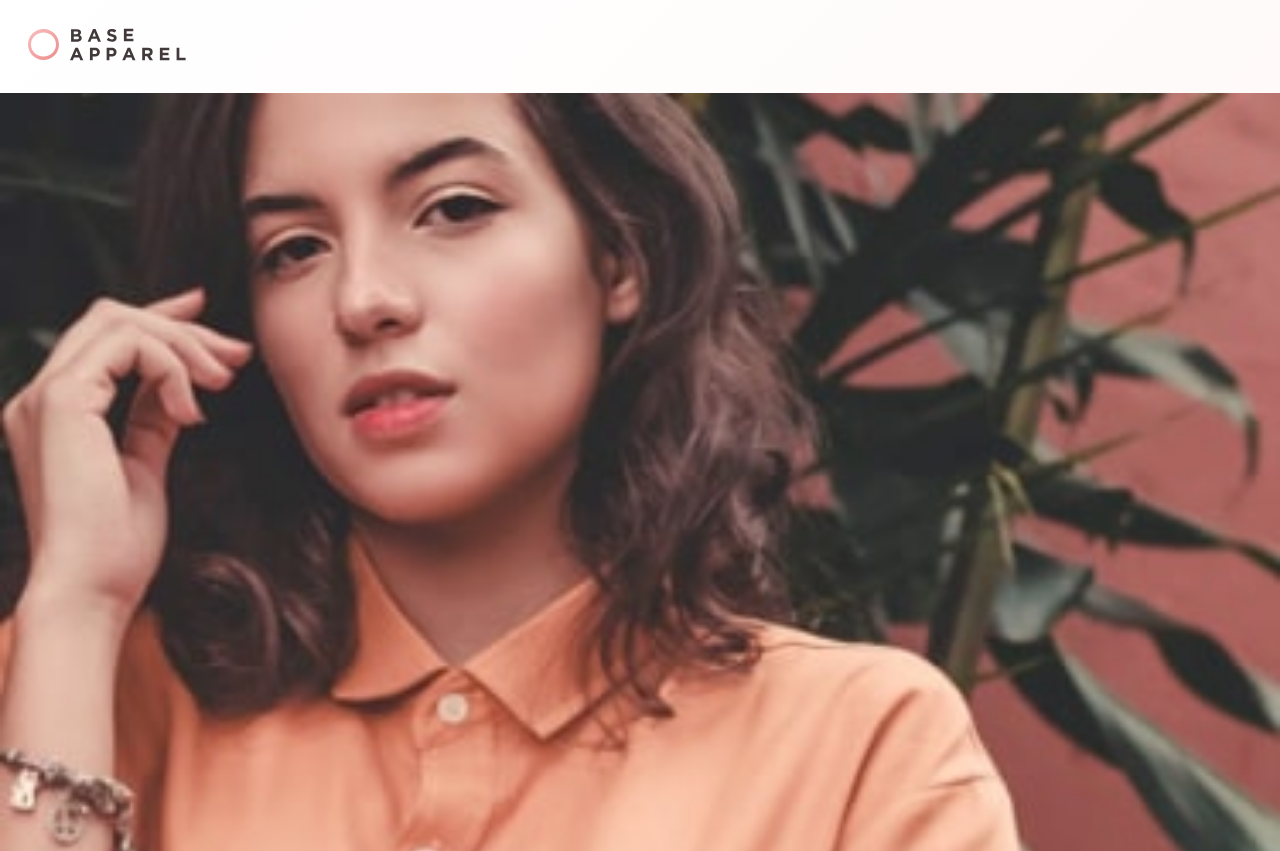
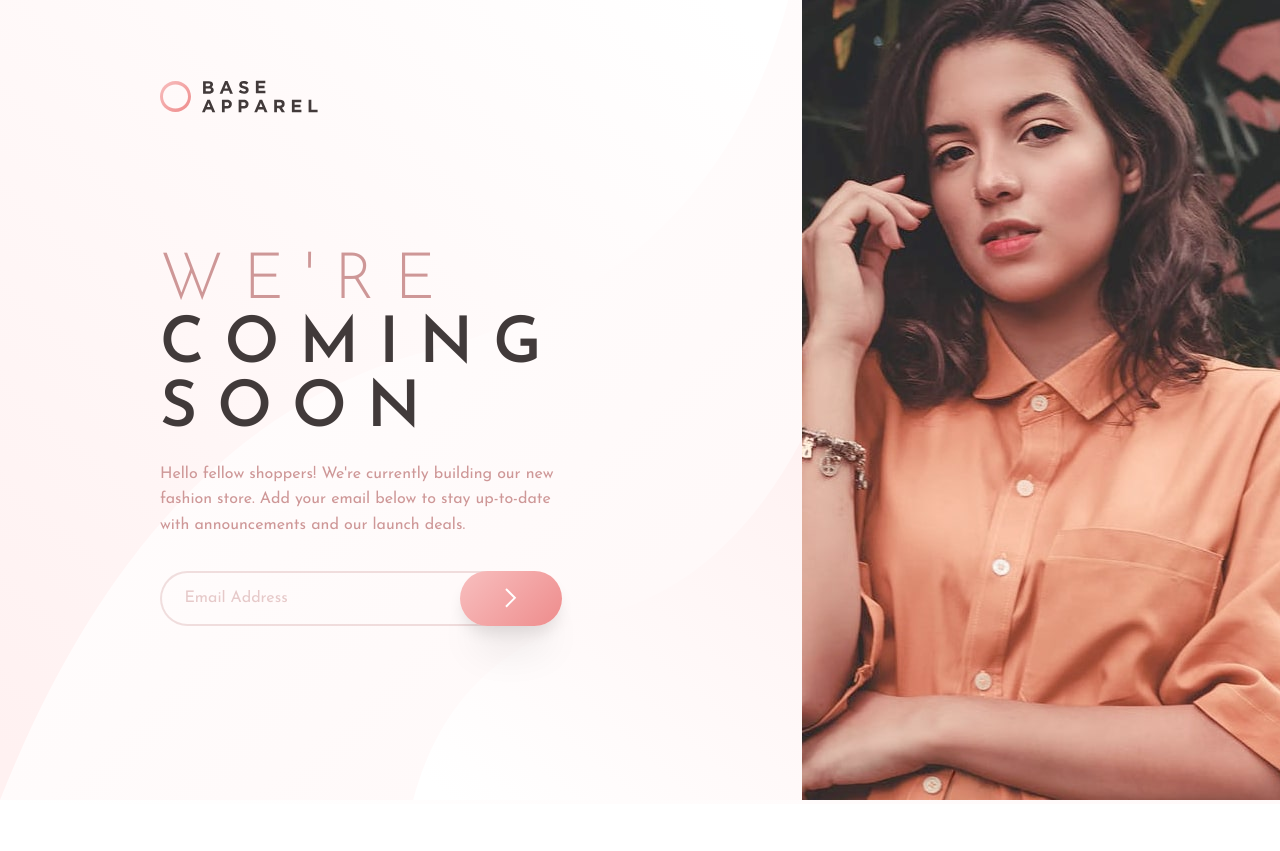
Before and after one commit to ruuen/challenge-apparel-coming-soon-page, a plain HTML site: page site_dir/index.html in a window 1280 px wide. Shown: the top 851 px of the page. After the commit the page ends 804 px from the top, so only its background shows below. Drawn offline with Linux system fonts and the light colour scheme.

Commit message:
Add desktop styles

```diff
--- a/scss/mediaqry.scss
+++ b/scss/mediaqry.scss
@@ -0,0 +1,71 @@
+@media screen and (min-width: 800px) {
+  .content__hero-mobile {
+    display: none;
+  }
+
+  .hero {
+    display: block;
+    width: 100%;
+  }
+
+  .hero__img {
+    object-fit: cover;
+    object-position: center;
+    height: 100%;
+    width: 100%;
+  }
+
+  .page-container {
+    display: grid;
+    grid-template-columns: 1.75fr 1.25fr;
+    height: 100vh;
+  }
+
+  .content {
+    padding: 10% 15rem 20% 10rem;
+    display: grid;
+    grid-template-rows: 1fr 3fr;
+    background: no-repeat left center/cover url(./images/bg-pattern-desktop.svg);
+  }
+
+  .content__logo {
+    padding: 0 0 0 0;
+  }
+
+  .content__container {
+    padding: 1rem 0 0 0;
+    align-self: center;
+  }
+
+  .content__heading {
+    text-align: left;
+    font-size: 4em;
+    letter-spacing: 20px;
+  }
+
+  .content__copy {
+    text-align: left;
+    font-size: 1em;
+  }
+
+  .content__form--invalid::after {
+    padding: 0 8.5rem 0 0;
+  }
+
+  .content__form-input {
+    padding: 1.1rem 1.4rem;
+    font-size: 1em;
+    border-radius: 30px;
+  }
+
+  .content__form-btn {
+    padding: 0.5rem 2.8rem;
+    border-radius: 30px;
+  }
+}
+
+@media screen and (min-width: 1900px) {
+  .content__heading {
+    padding-right: 20rem;
+  }
+}
--- a/scss/styles.scss
+++ b/scss/styles.scss
@@ -2,6 +2,10 @@
 
 body {
   background: var.$clr-gradient-grey;
+}
+
+.hero {
+  display: none;
 }
 
 .content__logo {
@@ -51,7 +55,8 @@ body {
       content: url(./images/icon-error.svg);
       position: absolute;
       top: 55%;
-      right: 25%;
+      right: 0;
+      padding: 0 6.5rem 0 0;
       width: 25px;
       height: 25px;
     }
--- a/site_dir/index.html
+++ b/site_dir/index.html
@@ -40,6 +40,9 @@
           <span class="content__form-error">Please provide a valid email</span>
         </div>
       </div>
+      <div class="hero">
+        <img src="./images/hero-desktop.jpg" alt="" class="hero__img" />
+      </div>
     </main>
     <script src="./main.js"></script>
   </body>
--- a/site_dir/main.css
+++ b/site_dir/main.css
@@ -48,6 +48,10 @@ body {
   background: linear-gradient(135deg, white, #fff5f5);
 }
 
+.hero {
+  display: none;
+}
+
 .content__logo {
   padding: 1.75rem;
   max-width: 42.5%;
@@ -93,7 +97,8 @@ body {
   content: url(./images/icon-error.svg);
   position: absolute;
   top: 55%;
-  right: 25%;
+  right: 0;
+  padding: 0 6.5rem 0 0;
   width: 25px;
   height: 25px;
 }
@@ -139,3 +144,74 @@ body {
 .content__form-error--visible {
   display: block;
 }
+
+@media screen and (min-width: 800px) {
+  .content__hero-mobile {
+    display: none;
+  }
+
+  .hero {
+    display: block;
+    width: 100%;
+  }
+
+  .hero__img {
+    object-fit: cover;
+    object-position: center;
+    height: 100%;
+    width: 100%;
+  }
+
+  .page-container {
+    display: grid;
+    grid-template-columns: 1.75fr 1.25fr;
+    height: 100vh;
+  }
+
+  .content {
+    padding: 10% 15rem 20% 10rem;
+    display: grid;
+    grid-template-rows: 1fr 3fr;
+    background: no-repeat left center/cover url(./images/bg-pattern-desktop.svg);
+  }
+
+  .content__logo {
+    padding: 0 0 0 0;
+  }
+
+  .content__container {
+    padding: 1rem 0 0 0;
+    align-self: center;
+  }
+
+  .content__heading {
+    text-align: left;
+    font-size: 4em;
+    letter-spacing: 20px;
+  }
+
+  .content__copy {
+    text-align: left;
+    font-size: 1em;
+  }
+
+  .content__form--invalid::after {
+    padding: 0 8.5rem 0 0;
+  }
+
+  .content__form-input {
+    padding: 1.1rem 1.4rem;
+    font-size: 1em;
+    border-radius: 30px;
+  }
+
+  .content__form-btn {
+    padding: 0.5rem 2.8rem;
+    border-radius: 30px;
+  }
+}
+@media screen and (min-width: 1900px) {
+  .content__heading {
+    padding-right: 20rem;
+  }
+}
```
